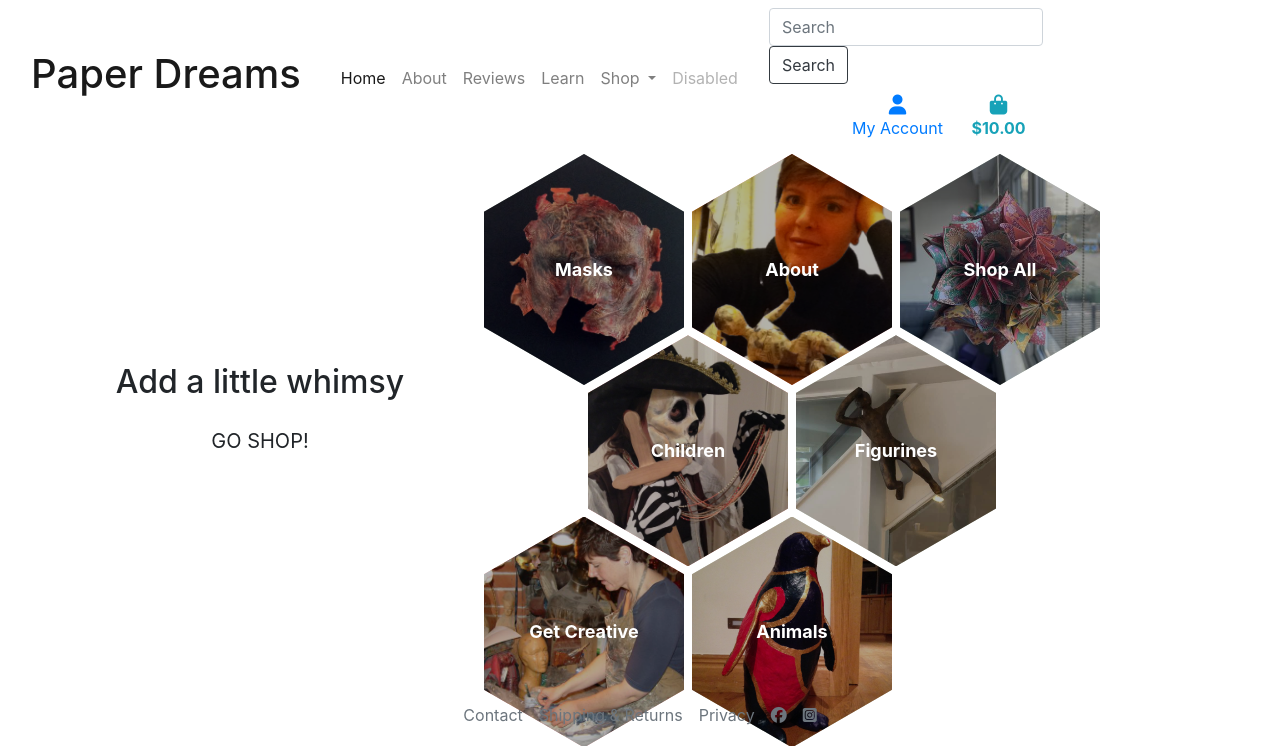
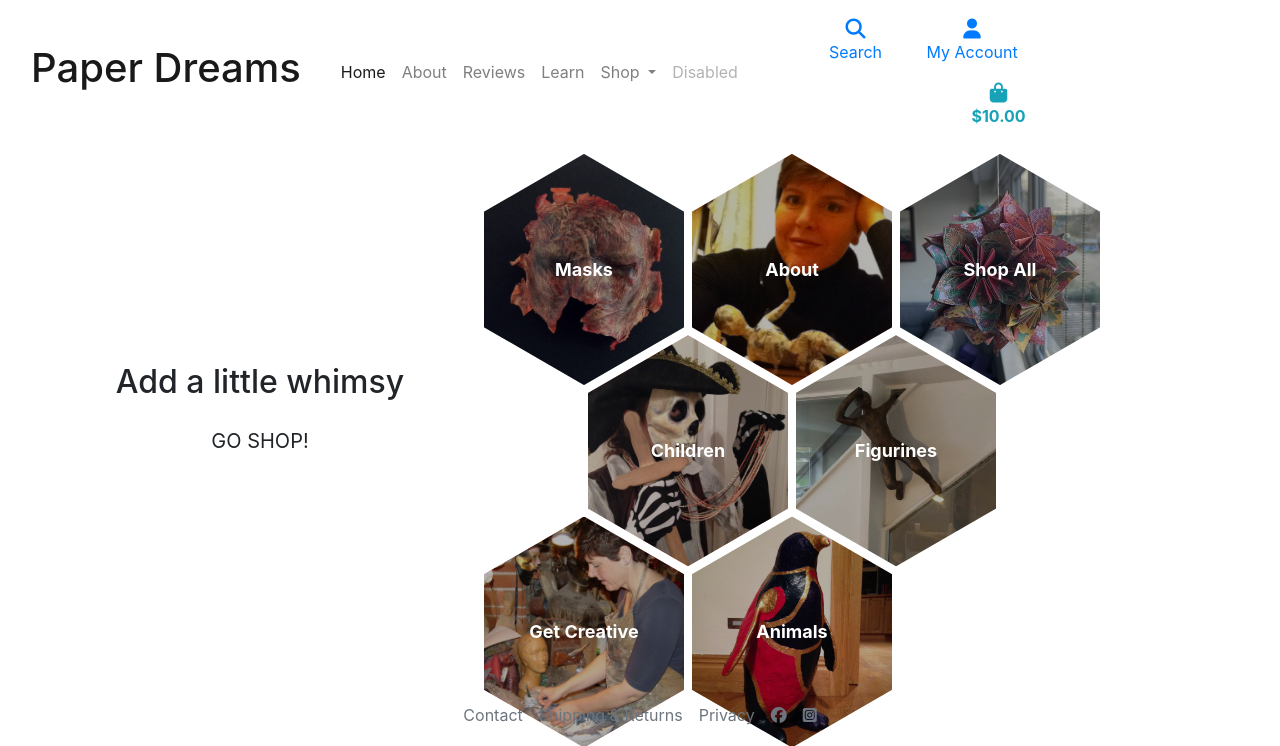
Before and after one commit to leah-jala/NEW-paperdreams, a Django app: template home/templates/home/index.html in a window 1280 px wide. Shown: the top 746 px of the page. Run offline with Django 3.2, Linux system fonts and the light colour scheme; the template is opened without the code that fills it: most values are stand-ins (such as "Sample title", 1, 10 or a date in 2020); some libraries are stand-ins or nearby versions.

Commit message:
Edited search field to display as a symbol with dropdown field

```diff
--- a/templates/base.html
+++ b/templates/base.html
@@ -82,14 +82,31 @@
           </li>
         </ul>
         <div class="col-12 col-lg-4 my-auto py-1 py-lg-0">
-          <form method="GET" action="" class="form-inline m-2 my-lg-0">
-            <input class="form-control mr-sm-2" type="text" name="q" placeholder="Search" aria-label="Search">
-            <button class="btn btn-outline-dark my-2 my-sm-0" type="submit">Search</button>
+          <ul class="list-inline list-unstyled text-center text-lg-right my-0">
+            <li class="list-inline-item">
+              <a class="text-black nav-link d-block" href="#" data-toggle="dropdown" aria-haspopup="true" aria-expanded="false">
+                  <div class="text-center">
+                      <div><i class="fas fa-search fa-lg"></i></div>
+                      <p class="my-0">Search</p>
+                  </div>
+              </a>
+              <div class="dropdown-menu border-0 w-100 p-3 rounded-0 my-0" aria-labelledby="search field">
+                  <form class="form" method="GET" action="">
+                      <div class="input-group w-100">
+                          <input class="form-control border border-black rounded-0" type="text" name="q" placeholder="Search our site">
+                          <div class="input-group-append">
+                              <button class="form-control form-control btn btn-black border border-black rounded-0" type="submit">
+                                  <span class="icon">
+                                      <i class="fas fa-search"></i>
+                                  </span>
+                              </button>
+                          </div>
+                      </div>
                   </form>
-          <ul class="list-inline list-unstyled text-center text-lg-right my-0">
+              </div>
+          </li>
           <li class="list-inline-item dropdown">
-              <a class="text-black" href="#" id="user-options" data-toggle="dropdown" aria-haspopup="true"
-                aria-expanded="false">
+            <a class="text-black nav-link d-block" href="#" id="user-options" data-toggle="dropdown" aria-haspopup="true" aria-expanded="false">
                 <div class="text-center">
                     <div><i class="fas fa-user fa-lg"></i></div>
                     <p class="my-0">My Account</p>
@@ -109,7 +126,7 @@
             </div>
         </li>
             <li class="list-inline-item">
-              <a class="{% if grand_total %}text-info font-weight-bold{% else %}text-black{% endif %} nav-link" href="">
+              <a class="{% if grand_total %}text-info font-weight-bold{% else %}text-black{% endif %} nav-link d-block" href="">
                   <div class="text-center">
                       <div><i class="fas fa-shopping-bag fa-lg"></i></div>
                       <p class="my-0">
```
Lines whose indentation alone changed are shown as unchanged.
